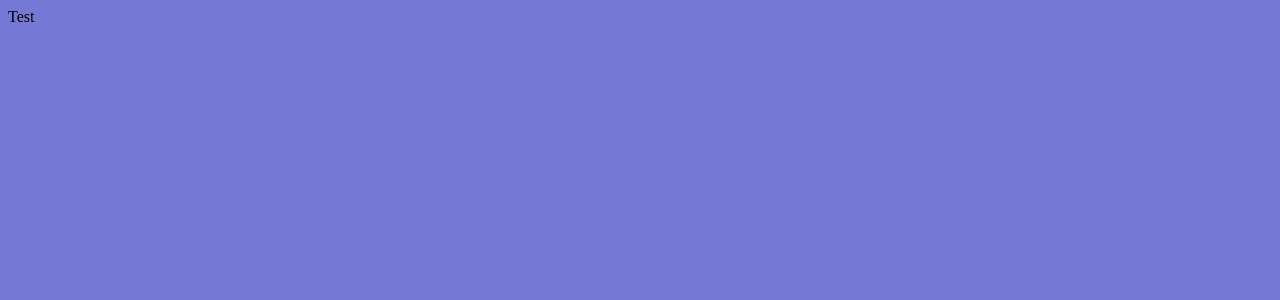
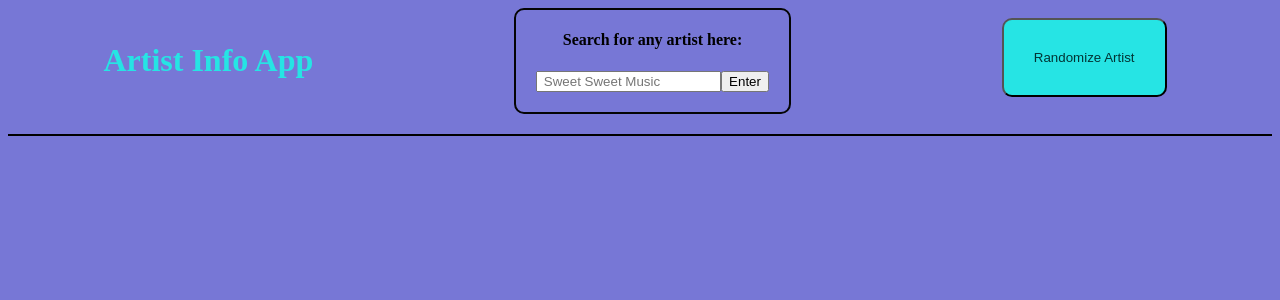
Before and after one commit to Chrisstruong/BreedBeauty, a React (Create React App) app in the folder project-two/: page / in a window 1280 px wide. Shown: the top 300 px of the page. Built offline with nearby package versions, Linux system fonts and the light colour scheme.

Commit message:
Reupdated App.js after version conflict.

```diff
--- a/project-two/src/App.js
+++ b/project-two/src/App.js
@@ -5,10 +5,11 @@ import { Routes, Route } from 'react-router-dom'
 
 function App() {
   return (
-    <div>
-      Test
-    </div>
+  <>
+    <header>
+       <Navbar />
+    </header>
+  </>
   );
 }
-// Triet
 export default App;
```
